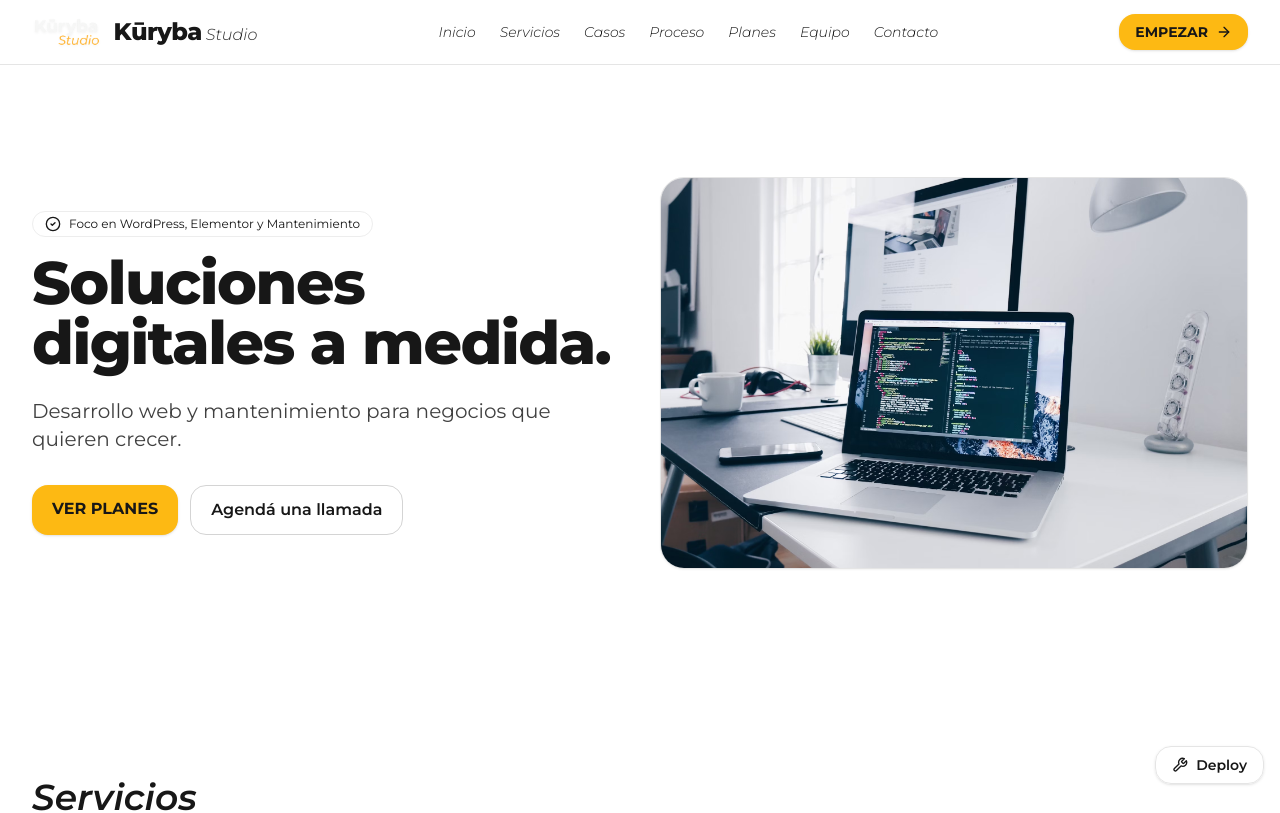
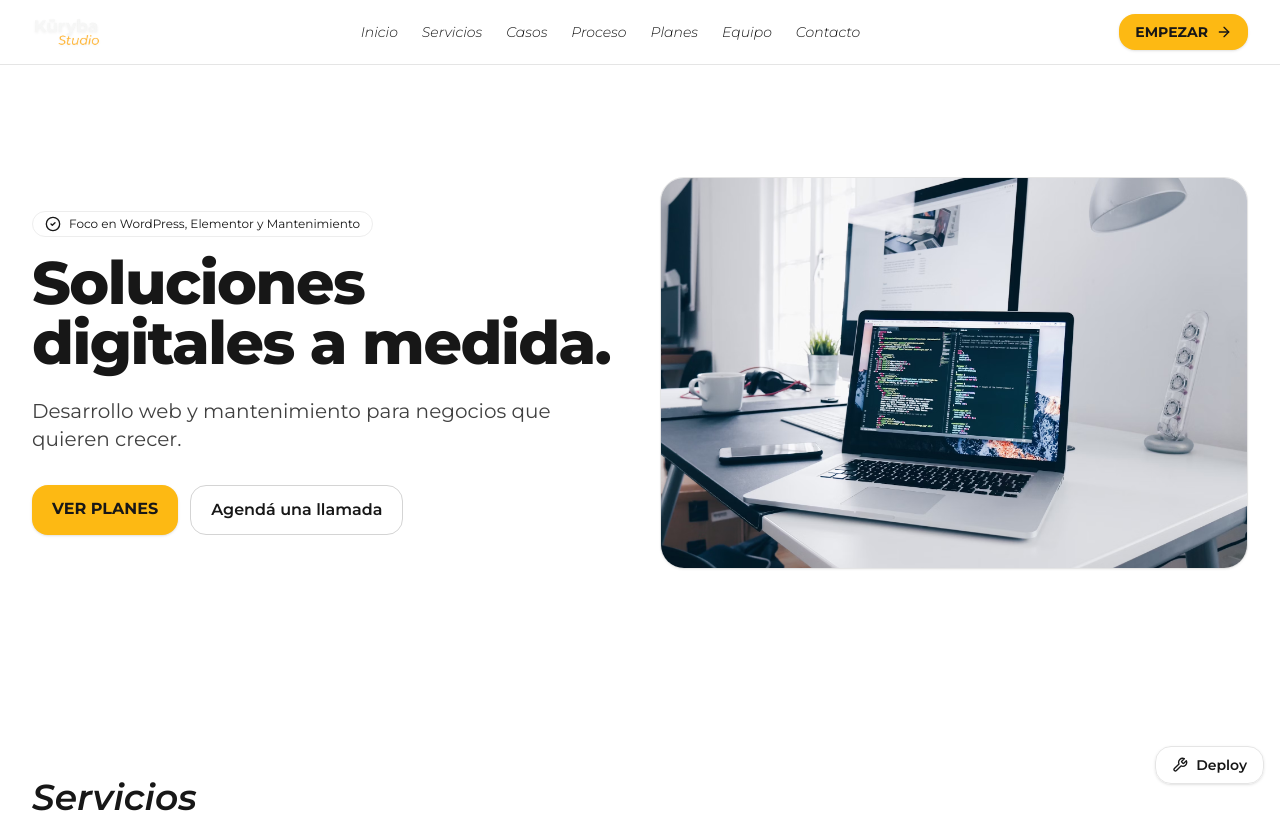
Before and after one commit to EstebanFortini/kuryba-site, a React (Vite) app: page / in a window 1280 px wide. Shown: the top 813 px of the page. Built offline with nearby package versions, Linux system fonts and the light colour scheme.

Commit message:
Update App - correccion logos escritos.jsx

```diff
--- a/src/App.jsx
+++ b/src/App.jsx
@@ -20,14 +20,6 @@ import React, { useEffect, useState } from 'react'
     show: { opacity: 1, y: 0, transition: { duration: 0.5 } },
   };
 
-  function BrandLogo({ className = '' }) {
-    return (
-      <div className={`flex items-baseline gap-1 select-none ${className}`}>
-        <span className="font-extrabold tracking-tight text-2xl">Kūryba</span>
-        <span className="italic text-base font-light opacity-90">Studio</span>
-      </div>
-    );
-  }
 
   function NavBar() {
     const links = [
@@ -44,7 +36,6 @@ import React, { useEffect, useState } from 'react'
         <div className="max-w-7xl mx-auto px-4 sm:px-6 lg:px-8 h-16 flex items-center justify-between">
           <a href="#inicio" className="flex items-center gap-3">
             <img src={logo} alt="Kūryba Studio" className="h-8 w-auto drop-shadow-sm" />
-            <BrandLogo />
           </a>
           <nav className="hidden md:flex items-center gap-6 text-sm">
             {links.map((l) => (
@@ -374,7 +365,6 @@ import React, { useEffect, useState } from 'react'
           <div>
             <div className="flex items-center gap-3">
               <img src={logo} alt="Kūryba Studio" className="h-8 w-auto drop-shadow-sm" />
-              <BrandLogo />
             </div>
             <p className="mt-3 text-sm text-neutral-600 dark:text-neutral-300 max-w-sm">
               Somos una agencia con base en Argentina y raíces lituanas.
```
